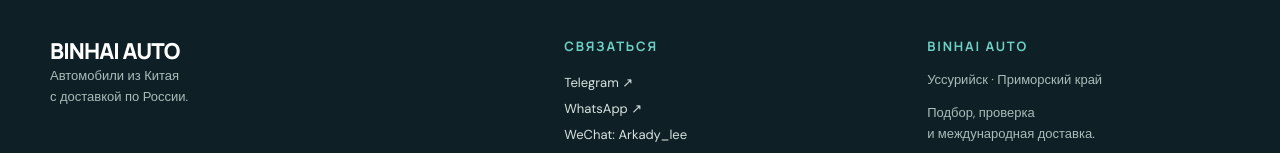
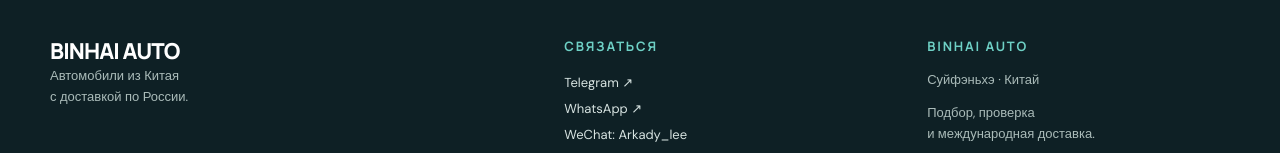
Before and after one commit to Xoppop888/binhai, a React (Vite) app: page / in a window 1280 px wide. Shown: the part 2825-2978 px from the top of the page. Built offline with nearby package versions, Linux system fonts and the light colour scheme; no server answers; the database is empty.

Commit message:
Update company address to Suifenhe

```diff
--- a/src/data/siteSettings.ts
+++ b/src/data/siteSettings.ts
@@ -13,7 +13,7 @@ export const DEFAULT_CONTACTS: SiteContacts = {
   whatsapp: '+79140708006',
   wechat: 'Arkady_lee',
   email: 'binhaiexport@gmail.com',
-  address: 'Уссурийск · Приморский край',
+  address: 'Суйфэньхэ · Китай',
 };
 
 export async function loadContacts(): Promise<SiteContacts> {
```
Also changed, not shown: 1 other file (tests, documents, lock files or other folders).
